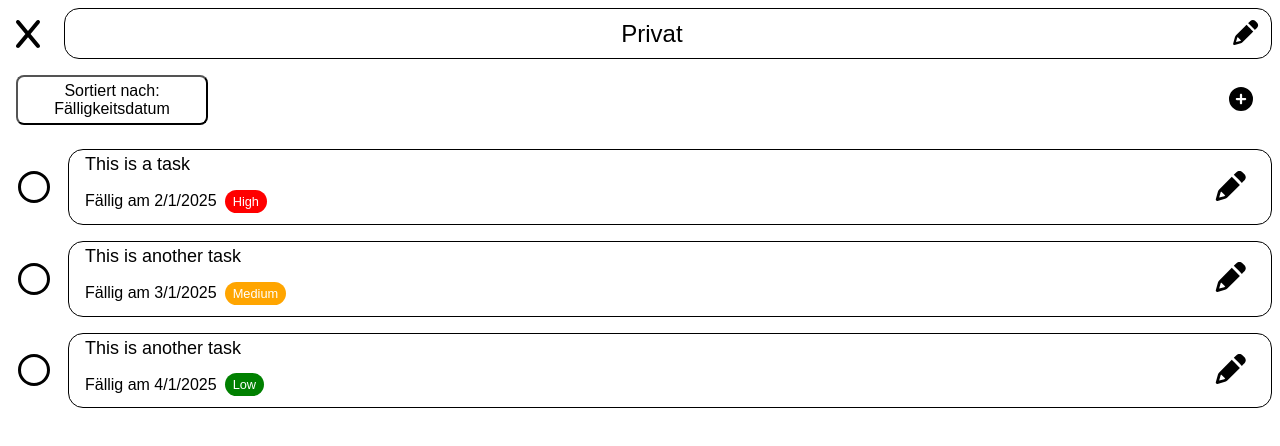
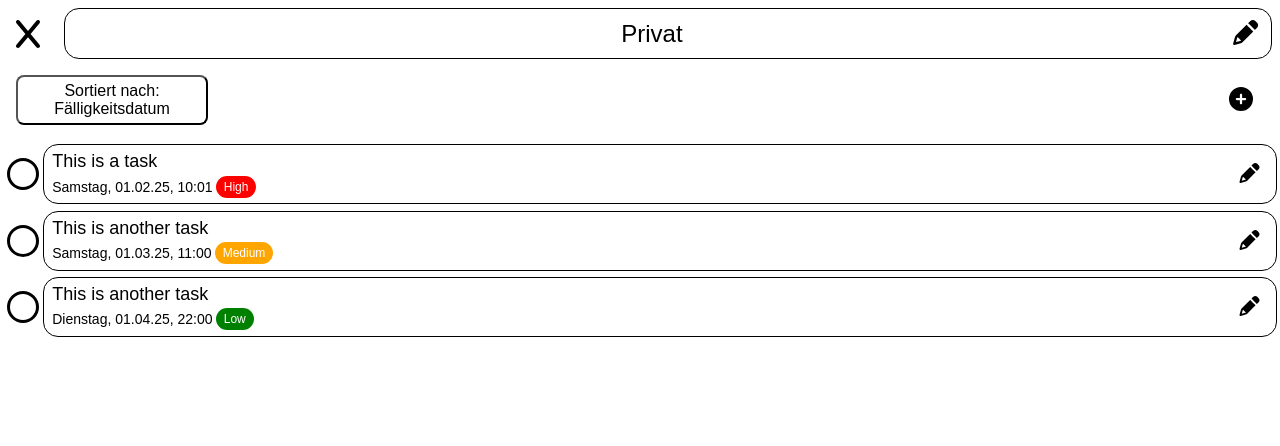
Before and after one commit to keckamreck/backendbanditen, a Next.js app: page /list/1 in a window 1280 px wide. Shown: the top 446 px of the page. Built offline with nearby package versions, Linux system fonts and the light colour scheme.

Commit message:
better date and time on the task card

```diff
--- a/src/app/_components/TaskCard.module.css
+++ b/src/app/_components/TaskCard.module.css
@@ -3,25 +3,26 @@ body {
 }
 
 .container {
-  padding: 0.5em;
+  padding: 0.2em;
   display: flex;
   flex-direction: row;
   align-items: stretch;
-  gap: 0.5em;
 }
 
 .card {
   flex: 1;
   border: 1px solid black;
   border-radius: 15px;
-  padding: 4px 16px;
+  padding: 4px 8px;
   display: grid;
   grid-template-columns: 1fr auto;
   grid-template-areas:
     "title button"
     "infos button";
-  gap: 5px;
-  gap: 0.5em;
+  grid-template-rows: 1fr 1fr;
+  align-items: center;
+  min-height: 50px;
+  gap: 0;
 }
 
 .card > .row {
@@ -30,8 +31,7 @@ body {
   flex-direction: row;
   align-items: center;
   justify-content: flex-start;
-  gap: 0.5em;
-  height: 2.3em;
+  gap: 0.2em;
 }
 
 .card > h1 {
@@ -39,6 +39,7 @@ body {
   font-size: large;
   font-weight: normal;
   margin: 0;
+  padding: 0;
 }
 
 .buttonEdit {
@@ -46,11 +47,12 @@ body {
   background-color: transparent;
   border: none;
   justify-self: right;
-  font-size: 30px;
+  font-size: 20px;
+  align-self: center;
 }
 
 .row > h3 {
-  font-size: medium;
+  font-size: 14px;
   margin: 0;
   font-weight: normal;
   white-space: nowrap;
@@ -68,4 +70,5 @@ body {
   height: 100%;
   display: flex;
   align-items: center;
+  padding: 0;
 }
--- a/src/app/_components/TaskCard.tsx
+++ b/src/app/_components/TaskCard.tsx
@@ -16,6 +16,22 @@ export interface TaskProps {
 
 export function TaskCard(props: TaskProps) {
   const task = props.task;
+  const deadlineDate = task.deadline
+    ? task.deadline.toLocaleDateString("de-DE", {
+        weekday: "long",
+        day: "2-digit",
+        month: "2-digit",
+        year: "2-digit",
+      })
+    : null;
+  const deadlineTime = task.deadline
+    ? task.deadline.toLocaleTimeString("de-DE", {
+        hour: "2-digit",
+        minute: "2-digit",
+      })
+    : null;
+  const deadline =
+    deadlineDate && deadlineTime ? `${deadlineDate}, ${deadlineTime}` : null;
   return (
     <div className={styles.container}>
       <div className={styles.check}>
@@ -33,7 +49,8 @@ export function TaskCard(props: TaskProps) {
           <FontAwesomeIcon icon={faPencil} />
         </button>
         <div className={styles.row}>
-          <h3>Fällig am {task.deadline?.toLocaleDateString()}</h3>
+          {/* <h3>{(task.deadline?.getMonth() + 1).toString()}</h3> */}
+          <h3>{deadline}</h3>
           <PriorityBadge priority={task.priority} />
         </div>
       </div>
--- a/src/app/_components/badge.module.css
+++ b/src/app/_components/badge.module.css
@@ -1,5 +1,5 @@
 .badge {
-  font-size: 0.8em;
+  font-size: 12px;
   color: white;
   padding: 4px 8px;
   text-align: center;
```
